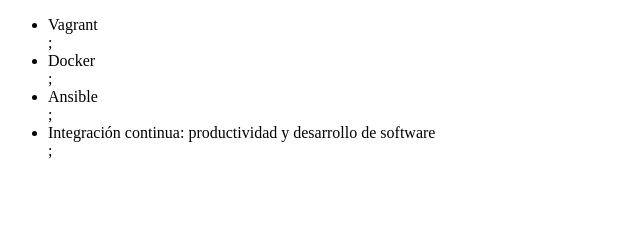
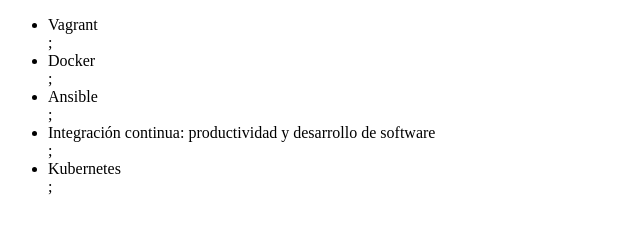
Before and after one commit to joellosanto/alura-gitcurso, a plain HTML site: page index.html in a window 1280 px wide. Shown: the whole page, without its empty margins (0-640 px from the left). Drawn offline with Linux system fonts and the light colour scheme.

Commit message:
me colgue

```diff
--- a/index.html
+++ b/index.html
@@ -10,6 +10,7 @@
          <li> Docker </li>;
          <li> Ansible </li>;
          <li> Integración continua: productividad y desarrollo de software </li>;
+          <li> Kubernetes </li>;
      </ul>
 </body>
 </html>
```
